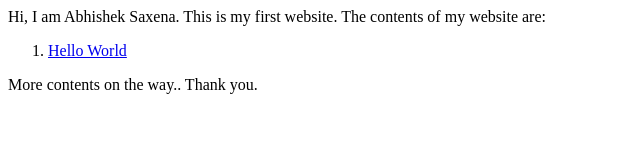
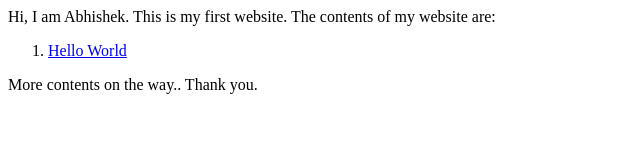
Before and after one commit to abhisaxena5694/my-website, a plain HTML site: page index.html in a window 1280 px wide. Shown: the whole page, without its empty margins (0-640 px from the left). Drawn offline with Linux system fonts and the light colour scheme.

Commit message:
Update index.html

```diff
--- a/index.html
+++ b/index.html
@@ -3,7 +3,7 @@
     <title>Index</title>
   </head>
   <body>
-    <p>Hi, I am Abhishek Saxena. This is my first website. The contents of my website are:</p>
+    <p>Hi, I am Abhishek. This is my first website. The contents of my website are:</p>
     <ol>
       <li><a href="http://abhisaxena5694.github.io/my-website/hello_world.html">Hello World</a></li>
     </ol>
```
